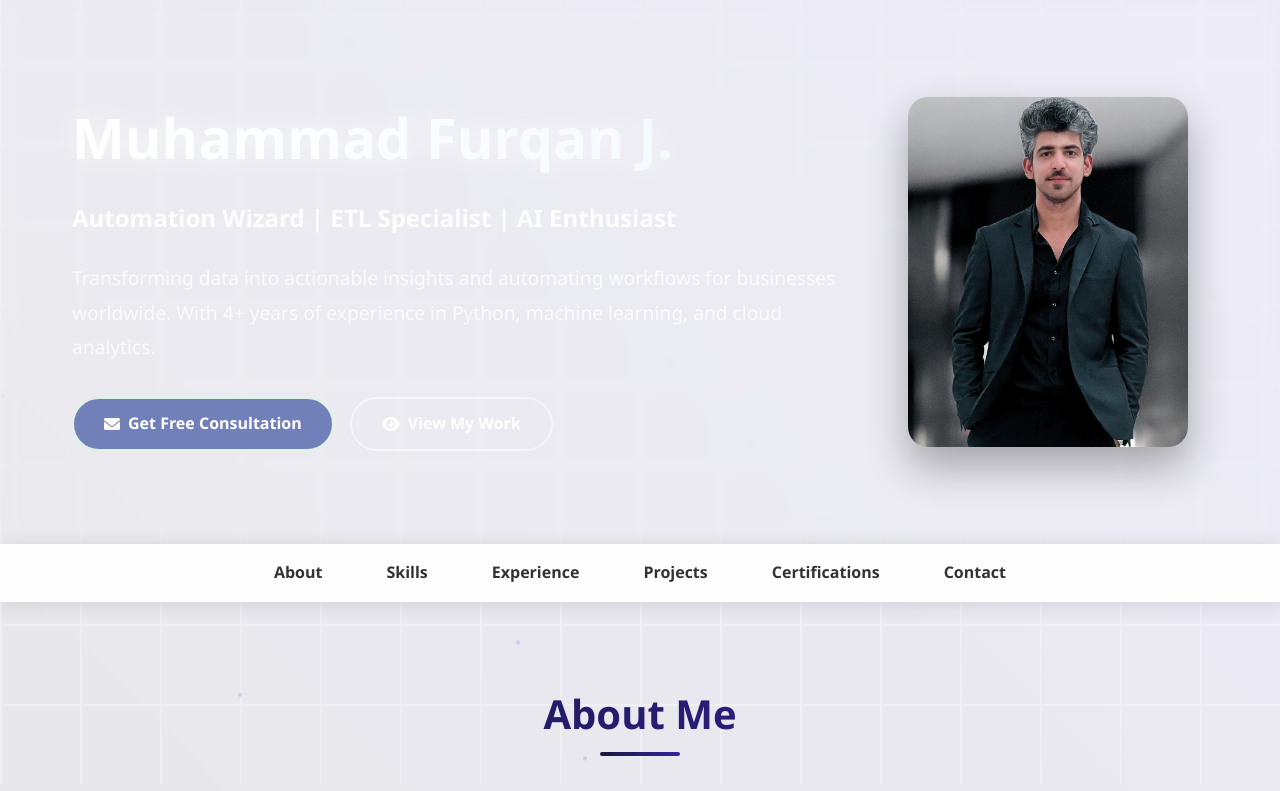
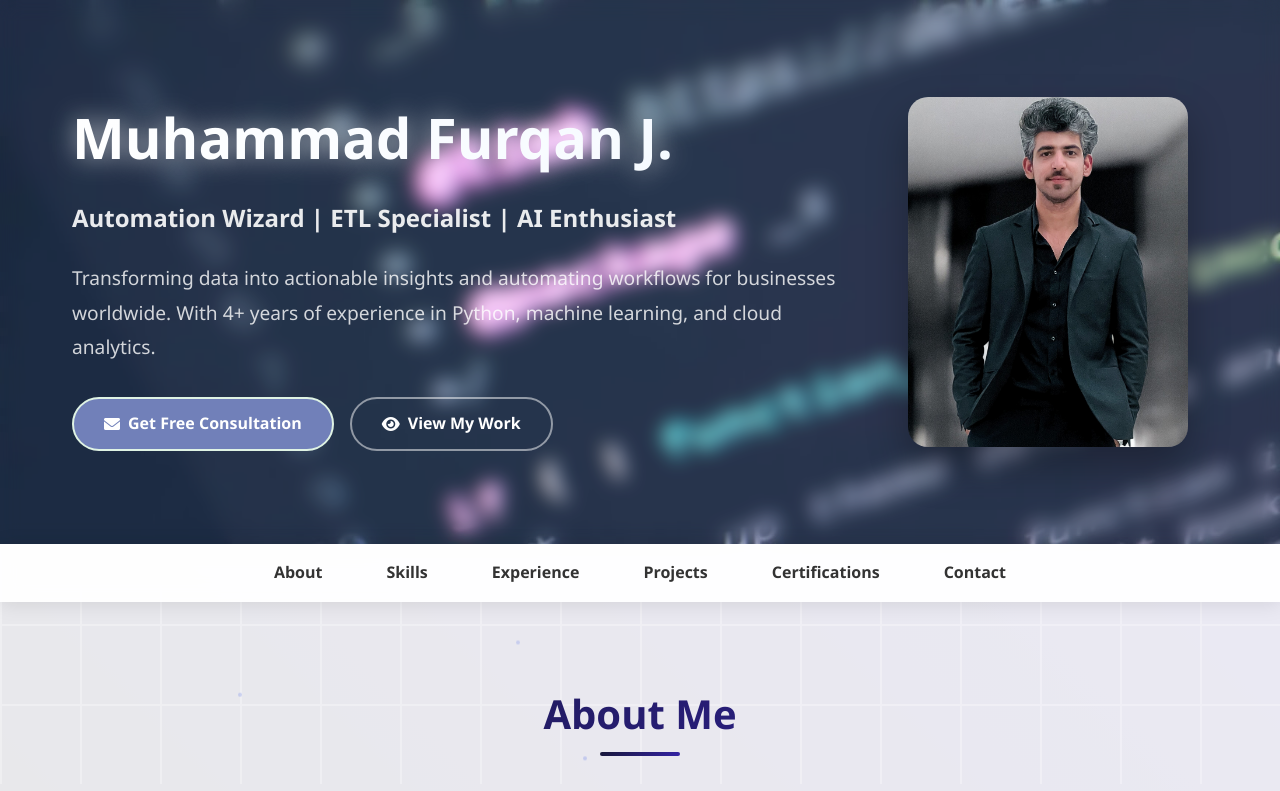
Before and after one commit to FurqanAfridi/portfolio, a plain HTML site: page index.html in a window 1280 px wide. Shown: the top 791 px of the page. Drawn offline with Linux system fonts and the light colour scheme.

Commit message:
Update index.html
header

```diff
--- a/index.html
+++ b/index.html
@@ -50,7 +50,7 @@
 
         /* Header */
         header {
-            background: url("Headerbg.svg");
+            background: url("HeaderBg.jpg");
             /*background: linear-gradient(135deg, #2E1760 0%, #171738 100%);*/
             color: white;
             padding: 2rem 0;
```
